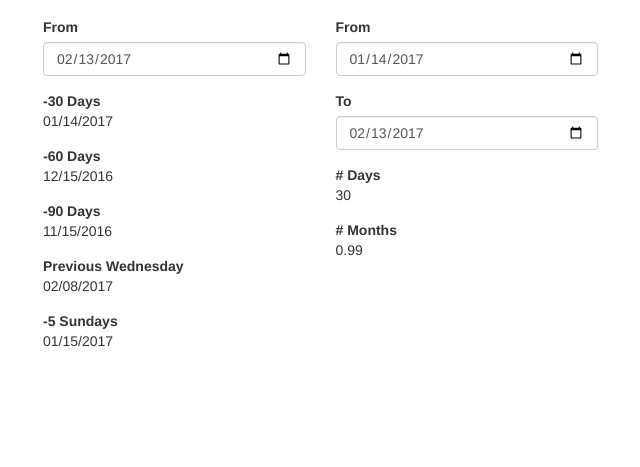
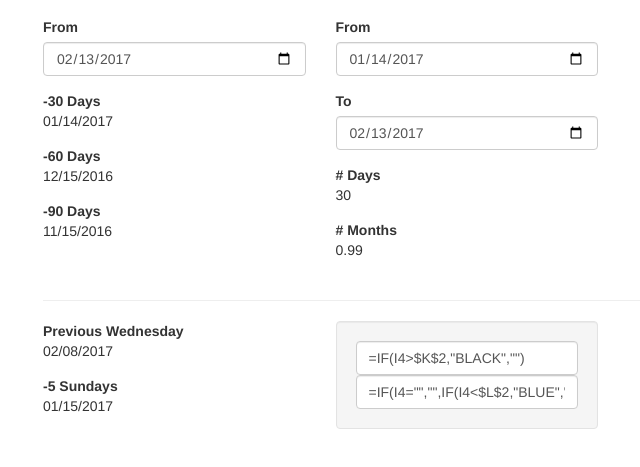
Before and after one commit to squatto/DateCalc, a website: page index.html in a window 1280 px wide. Shown: the part 97-564 px from the top of the page, without its empty margins (27-667 px from the left). Drawn offline with nearby package versions, Linux system fonts and the light colour scheme.

Commit message:
Add equations

```diff
--- a/index.html
+++ b/index.html
@@ -49,18 +49,11 @@
 
                         <dt>-90 Days</dt>
                         <dd>{{ dateCalc.sub(90) }}</dd>
-
-                        <dt>Previous Wednesday</dt>
-                        <dd>{{ dateCalc.lastWednesday() }}</dd>
-
-                        <dt>-5 Sundays</dt>
-                        <dd>{{ dateCalc.fiveSundaysAgo() }}</dd>
                     </dl>
                 </fieldset>
             </div>
 
             <div class="col-sm-4 col-md-3">
-
                 <fieldset>
                     <legend>Number of Days</legend>
 
@@ -82,7 +75,27 @@
                         <dd>{{ dateCalc.numberOfMonths() }}</dd>
                     </dl>
                 </fieldset>
+            </div>
+        </div>
 
+        <hr>
+
+        <div class="row">
+            <div class="col-sm-4 col-md-3">
+                <dt>Previous Wednesday</dt>
+                <dd>{{ dateCalc.lastWednesday() }}</dd>
+
+                <dt>-5 Sundays</dt>
+                <dd>{{ dateCalc.fiveSundaysAgo() }}</dd>
+            </div>
+
+            <div class="col-sm-4 col-md-3">
+                <div class="well">
+                    <input type="text" class="form-control" onfocus="$(this).select()"
+                           value="=IF(I4&gt;$K$2,&quot;BLACK&quot;,&quot;&quot;)"/>
+                    <input type="text" class="form-control" onfocus="$(this).select()"
+                           value="=IF(I4=&quot;&quot;,&quot;&quot;,IF(I4&lt;$L$2,&quot;BLUE&quot;,&quot;&quot;))"/>
+                </div>
             </div>
         </div>
     </div>
```
